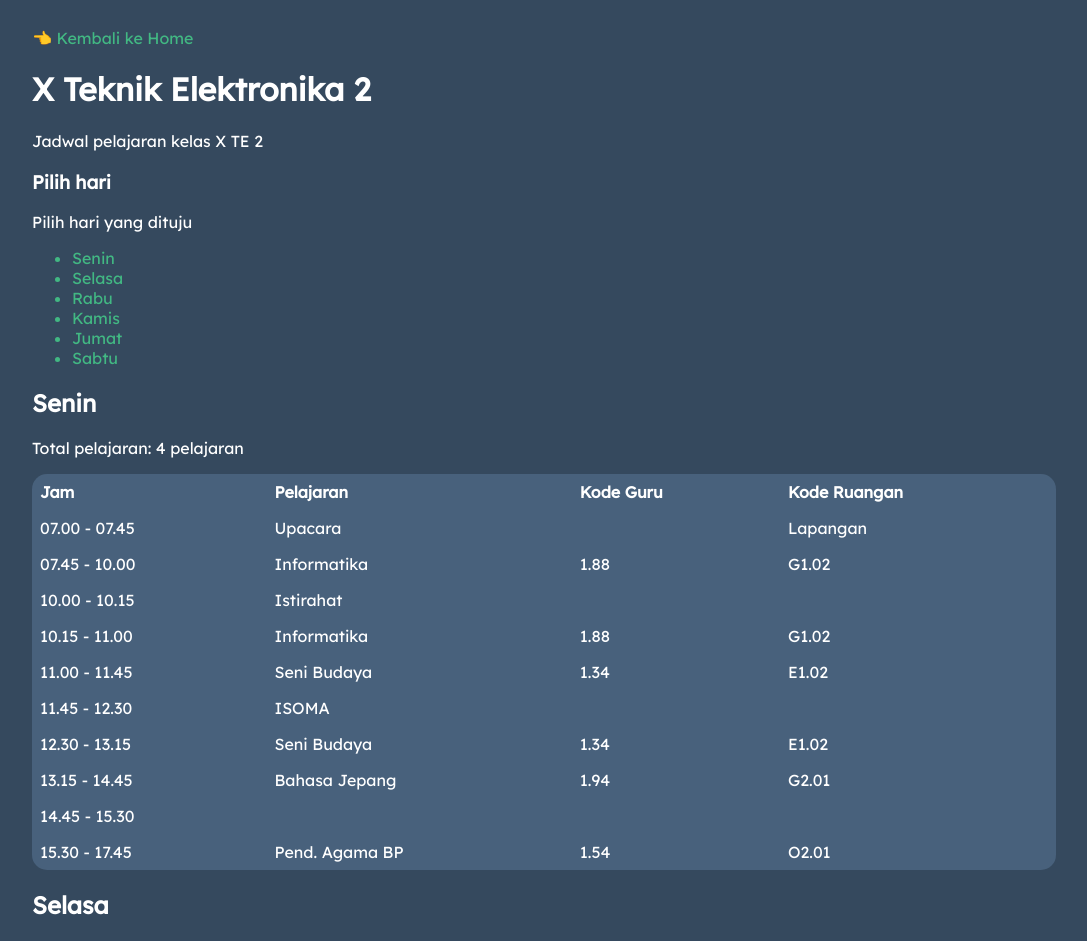
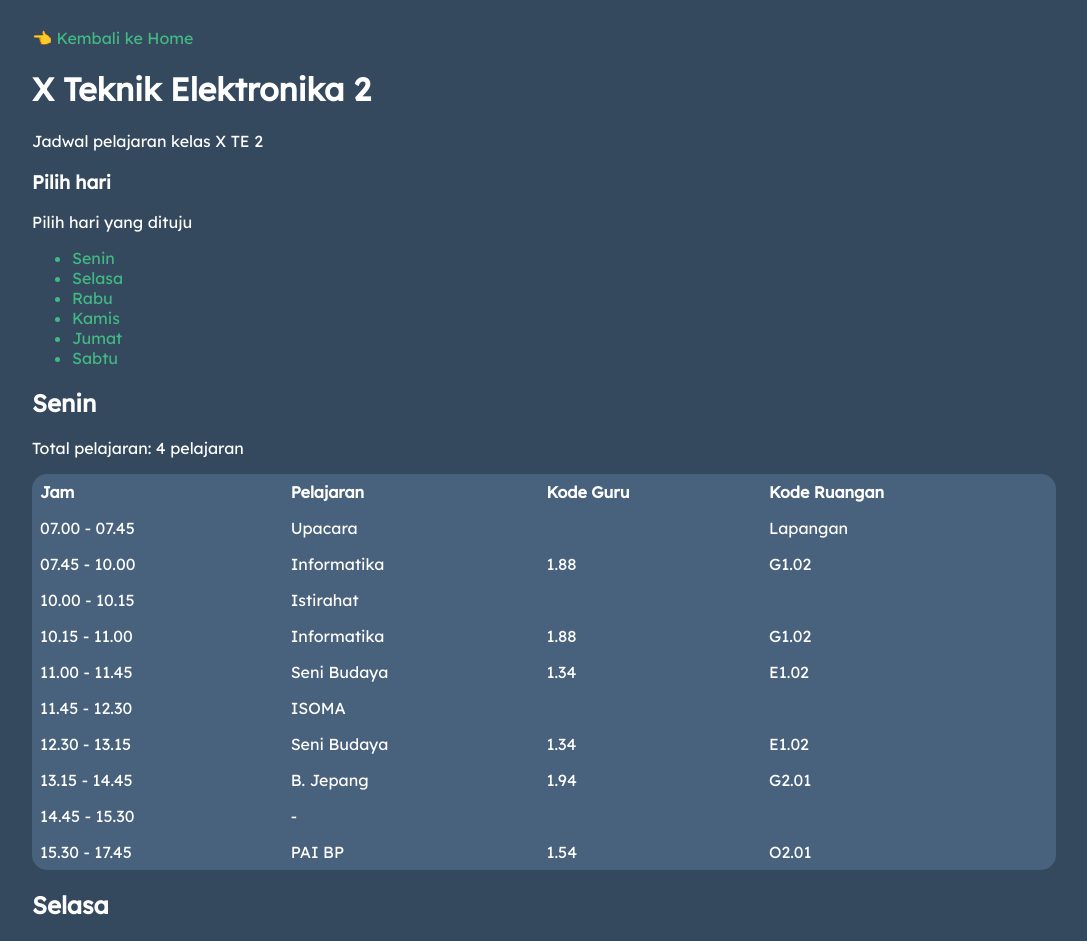
Before and after one commit to gifaldyazkaa/jadwal-smkn12bdg, a Vue app: page /class/x-te-2 in a window 1280 px wide. Shown: the top 941 px of the page, without its empty margins (96-1183 px from the left). Built offline with nearby package versions, Linux system fonts and the light colour scheme.

Commit message:
chore: update jadwal

```diff
--- a/src/data/jadwal/x-te-2.ts
+++ b/src/data/jadwal/x-te-2.ts
@@ -47,19 +47,19 @@ const jadwal = [
             },
             {
                 jam: '13.15 - 14.45',
-                nama: 'Bahasa Jepang',
+                nama: 'B. Jepang',
                 kode_guru: '1.94',
                 kode_ruangan: 'G2.01',
             },
             {
                 jam: '14.45 - 15.30',
-                nama: '',
+                nama: '-',
                 kode_guru: '',
                 kode_ruangan: '',
             },
             {
                 jam: '15.30 - 17.45',
-                nama: 'Pend. Agama BP',
+                nama: 'PAI BP',
                 kode_guru: '1.54',
                 kode_ruangan: 'O2.01',
             },
```
